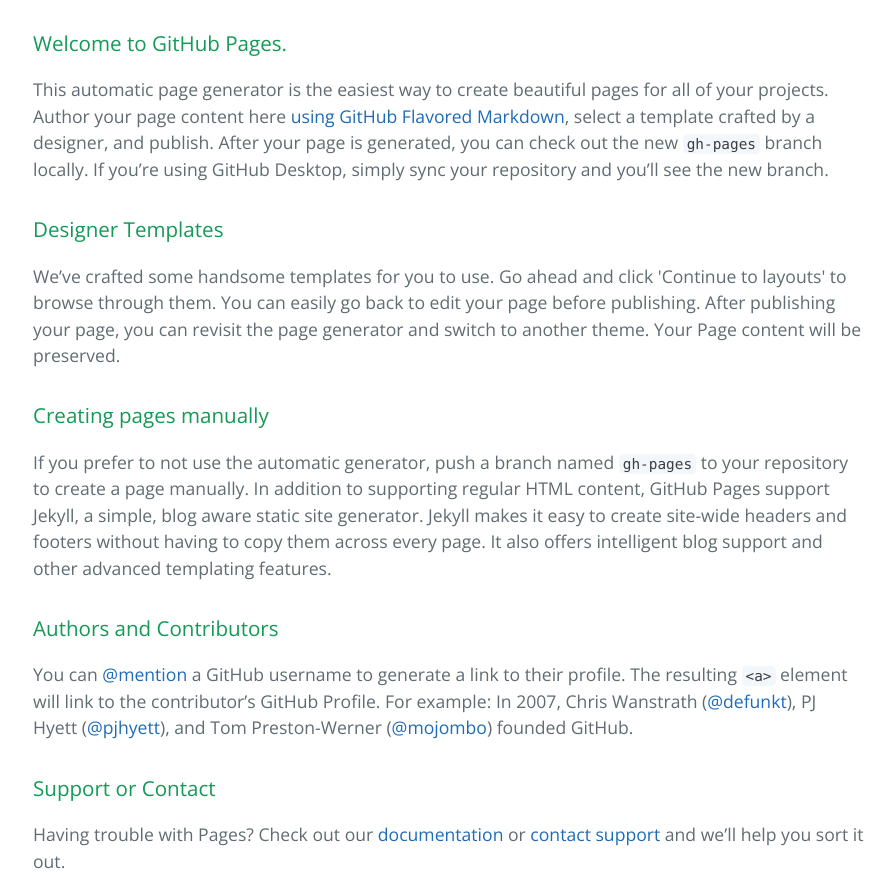
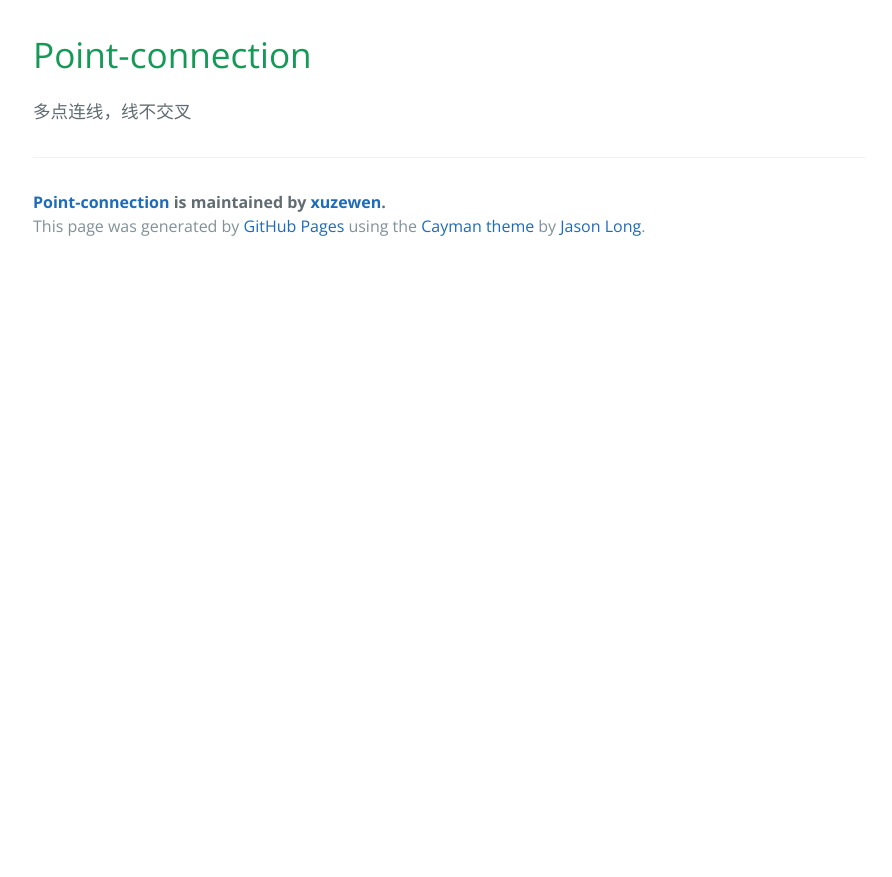
Before and after one commit to xuzewen/Point-connection, a plain HTML site: page index.html in a window 1280 px wide. Shown: the part 340-1217 px from the top of the page, without its empty margins (191-1083 px from the left). After the commit the page ends 800 px from the top, so only its background shows below. Drawn offline with nearby package versions, Linux system fonts and the light colour scheme.

```diff
--- a/index.html
+++ b/index.html
@@ -13,39 +13,19 @@
     <section class="page-header">
       <h1 class="project-name">Point-connection</h1>
       <h2 class="project-tagline"></h2>
-      <a href="https://github.com/xuzewen/Point-connection" class="btn">View on GitHub</a>
-      <a href="https://github.com/xuzewen/Point-connection/zipball/master" class="btn">Download .zip</a>
-      <a href="https://github.com/xuzewen/Point-connection/tarball/master" class="btn">Download .tar.gz</a>
+      <a href="https://github.com/xuzewen/Points-connection" class="btn">View on GitHub</a>
+      <a href="https://github.com/xuzewen/Points-connection/zipball/master" class="btn">Download .zip</a>
+      <a href="https://github.com/xuzewen/Points-connection/tarball/master" class="btn">Download .tar.gz</a>
     </section>
 
     <section class="main-content">
-      <h3>
-<a id="welcome-to-github-pages" class="anchor" href="#welcome-to-github-pages" aria-hidden="true"><span aria-hidden="true" class="octicon octicon-link"></span></a>Welcome to GitHub Pages.</h3>
+      <h1>
+<a id="point-connection" class="anchor" href="#point-connection" aria-hidden="true"><span aria-hidden="true" class="octicon octicon-link"></span></a>Point-connection</h1>
 
-<p>This automatic page generator is the easiest way to create beautiful pages for all of your projects. Author your page content here <a href="https://guides.github.com/features/mastering-markdown/">using GitHub Flavored Markdown</a>, select a template crafted by a designer, and publish. After your page is generated, you can check out the new <code>gh-pages</code> branch locally. If you’re using GitHub Desktop, simply sync your repository and you’ll see the new branch.</p>
-
-<h3>
-<a id="designer-templates" class="anchor" href="#designer-templates" aria-hidden="true"><span aria-hidden="true" class="octicon octicon-link"></span></a>Designer Templates</h3>
-
-<p>We’ve crafted some handsome templates for you to use. Go ahead and click 'Continue to layouts' to browse through them. You can easily go back to edit your page before publishing. After publishing your page, you can revisit the page generator and switch to another theme. Your Page content will be preserved.</p>
-
-<h3>
-<a id="creating-pages-manually" class="anchor" href="#creating-pages-manually" aria-hidden="true"><span aria-hidden="true" class="octicon octicon-link"></span></a>Creating pages manually</h3>
-
-<p>If you prefer to not use the automatic generator, push a branch named <code>gh-pages</code> to your repository to create a page manually. In addition to supporting regular HTML content, GitHub Pages support Jekyll, a simple, blog aware static site generator. Jekyll makes it easy to create site-wide headers and footers without having to copy them across every page. It also offers intelligent blog support and other advanced templating features.</p>
-
-<h3>
-<a id="authors-and-contributors" class="anchor" href="#authors-and-contributors" aria-hidden="true"><span aria-hidden="true" class="octicon octicon-link"></span></a>Authors and Contributors</h3>
-
-<p>You can <a href="https://help.github.com/articles/basic-writing-and-formatting-syntax/#mentioning-users-and-teams" class="user-mention">@mention</a> a GitHub username to generate a link to their profile. The resulting <code>&lt;a&gt;</code> element will link to the contributor’s GitHub Profile. For example: In 2007, Chris Wanstrath (<a href="https://github.com/defunkt" class="user-mention">@defunkt</a>), PJ Hyett (<a href="https://github.com/pjhyett" class="user-mention">@pjhyett</a>), and Tom Preston-Werner (<a href="https://github.com/mojombo" class="user-mention">@mojombo</a>) founded GitHub.</p>
-
-<h3>
-<a id="support-or-contact" class="anchor" href="#support-or-contact" aria-hidden="true"><span aria-hidden="true" class="octicon octicon-link"></span></a>Support or Contact</h3>
-
-<p>Having trouble with Pages? Check out our <a href="https://help.github.com/pages">documentation</a> or <a href="https://github.com/contact">contact support</a> and we’ll help you sort it out.</p>
+<p>多点连线，线不交叉</p>
 
       <footer class="site-footer">
-        <span class="site-footer-owner"><a href="https://github.com/xuzewen/Point-connection">Point-connection</a> is maintained by <a href="https://github.com/xuzewen">xuzewen</a>.</span>
+        <span class="site-footer-owner"><a href="https://github.com/xuzewen/Points-connection">Point-connection</a> is maintained by <a href="https://github.com/xuzewen">xuzewen</a>.</span>
 
         <span class="site-footer-credits">This page was generated by <a href="https://pages.github.com">GitHub Pages</a> using the <a href="https://github.com/jasonlong/cayman-theme">Cayman theme</a> by <a href="https://twitter.com/jasonlong">Jason Long</a>.</span>
       </footer>
```
Also changed, not shown: params.json (+1 -1 lines).
